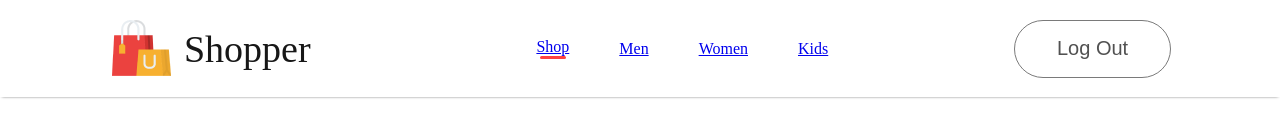
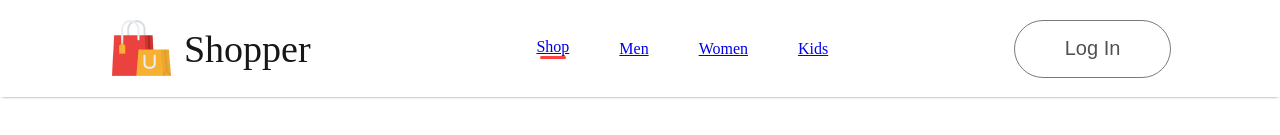
Before and after one commit to preston176/EMOTORS-ECOMMERCE, a React (Vite) app in the folder Frontend/: page /loginpage/1/profile in a window 1280 px wide. Shown: the top 135 px of the page. Built offline with nearby package versions, Linux system fonts and the light colour scheme.

Commit message:
Implemented CONTEXT API auth state manager

```diff
--- a/Frontend/src/App.jsx
+++ b/Frontend/src/App.jsx
@@ -1,4 +1,4 @@
-import React from 'react'
+import React, { useState } from 'react'
 import Navbar from './Components/Navbar/Navbar'
 import { BrowserRouter, Routes, Route } from "react-router-dom"
 import Shop from './Pages/Shop'
@@ -12,13 +12,22 @@ import women_banner from './Components/Assets/banner_women.png'
 import kid_banner from './Components/Assets/banner_kids.png'
 import Login from './Pages/Login'
 import UserProfile from './Pages/UserProfile'
+import { UserAuthContext } from './Context/UserAuthContext'
 
 
 const App = () => {
+  const [isAuth, setIsAuth] = useState(false);
+
+  const handleUserAuth = () => {
+    setIsAuth(!isAuth);
+  };
+
+
   return (
     <div>
       <BrowserRouter>
-
+        <UserAuthContext.Provider value={{isAuth, handleUserAuth}}>
+          <Navbar />
           <Routes>
             <Route path="/" element={<Shop />} />
             <Route path="/mens" element={<ShopCategory banner={men_banner} category="men" />} />
@@ -32,6 +41,7 @@ const App = () => {
             <Route path='/loginpage/:userId/profile' element={<UserProfile />} />
           </Routes>
           <Footer />
+        </UserAuthContext.Provider>
       </BrowserRouter>
     </div>
   )
--- a/Frontend/src/Components/Navbar/Navbar.jsx
+++ b/Frontend/src/Components/Navbar/Navbar.jsx
@@ -1,16 +1,20 @@
-import React from 'react'
+import React, { useContext } from 'react'
 import './Navbar.css'
 import logo from '../Assets/logo.png'
 import cart_icon from '../Assets/cart_icon.png'
 import { Link, useNavigate } from 'react-router-dom'
+import { UserAuthContext } from '../../Context/UserAuthContext'
 
-const Navbar = ({ auth = false }) => {
+const Navbar = () => {
+
+    const { isAuth, handleUserAuth } = useContext(UserAuthContext);
 
     const navigate = useNavigate();
 
     const handleBtnClick = () => {
-        if (auth) {
+        if (isAuth) {
             // Log out the user
+            handleUserAuth();
             navigate('/');
         } else {
             // Redirect to login page
@@ -34,7 +38,7 @@ const Navbar = ({ auth = false }) => {
                 <li><Link to='/kids'>Kids</Link></li>
             </ul>
             <div className='nav-login-cart'>
-                <button onClick={handleBtnClick}>{auth ? "Log Out" : "Log In"}</button>
+                <button onClick={handleBtnClick}>{isAuth ? "Log Out" : "Log In"}</button>
 
             </div>
         </div>
--- /dev/null
+++ b/Frontend/src/Context/UserAuthContext.jsx
@@ -0,0 +1,2 @@
+import { createContext } from "react";
+export const UserAuthContext = createContext();
--- a/Frontend/src/Pages/Login.jsx
+++ b/Frontend/src/Pages/Login.jsx
@@ -1,11 +1,13 @@
-import React, { useState } from 'react';
+import React, { useContext, useState } from 'react';
 import './Css/LoginSignup.css';
 import { ToastContainer, toast } from 'react-toastify';
 import 'react-toastify/dist/ReactToastify.css';
 import { Link, useNavigate } from 'react-router-dom';
-import Navbar from '../Components/Navbar/Navbar';
+import { UserAuthContext } from '../Context/UserAuthContext';
 
 const Login = () => {
+    const { isAuth, handleUserAuth } = useContext(UserAuthContext);
+
     const [userId, setUserId] = useState('');
     const [email, setEmail] = useState('');
     const [password, setPassword] = useState('');
@@ -58,6 +60,7 @@ const Login = () => {
                 toast.success('Login successful');
 
                 navigate(`${userId}/profile`)
+                handleUserAuth()
             } else {
                 // Error occurred while fetching user ID
                 toast.error('Error fetching user ID');
@@ -86,7 +89,7 @@ const Login = () => {
                 theme="light"
                 style={{ width: '400px', fontSize: '1.5rem' }}
             />
-            <Navbar />
+
             <div className='loginsignup'>
                 <div className="loginsignup-container">
                     <h1>Login</h1>
--- a/Frontend/src/Pages/Shop.jsx
+++ b/Frontend/src/Pages/Shop.jsx
@@ -9,7 +9,7 @@ import Navbar from '../Components/Navbar/Navbar'
 const Shop = () => {
     return (
         <div>
-            <Navbar />
+
             <Hero />
             <Popular />
             <Offers />
--- a/Frontend/src/Pages/UserProfile.jsx
+++ b/Frontend/src/Pages/UserProfile.jsx
@@ -41,7 +41,7 @@ const UserProfile = () => {
     };
 
     return (
-        <> <Navbar auth={true} />
+        <>
             <div className='profile-container'>
                 <div className="sidebar filter-buttons">
                     {/* Sidebar content */}
```
Lines whose indentation alone changed are shown as unchanged.
